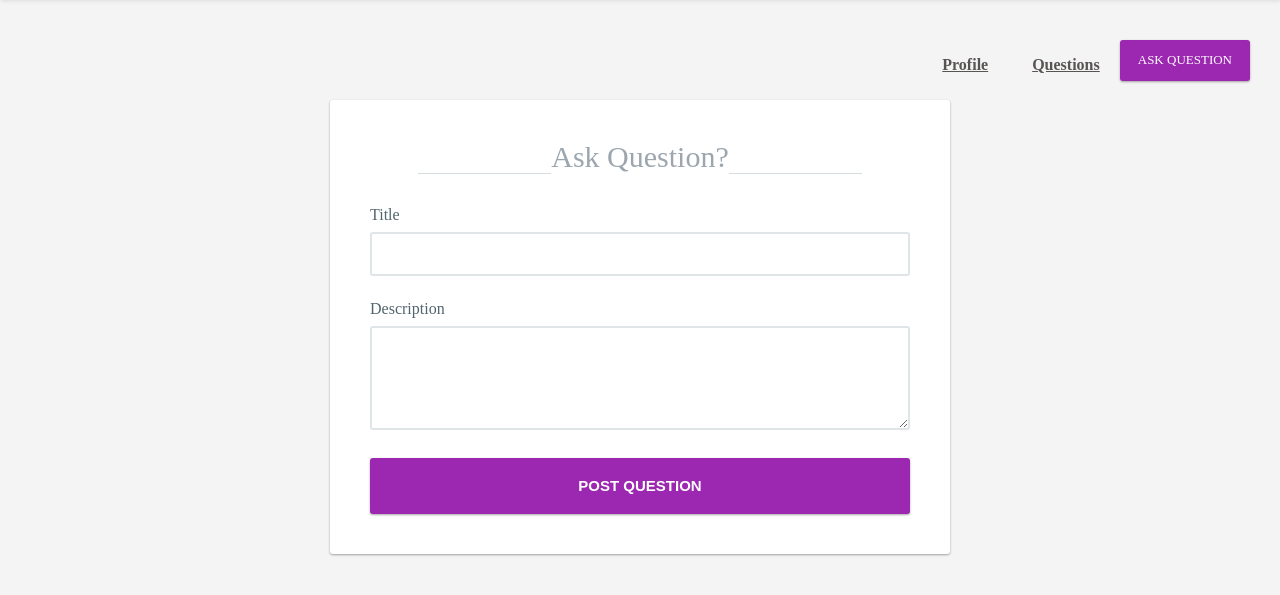
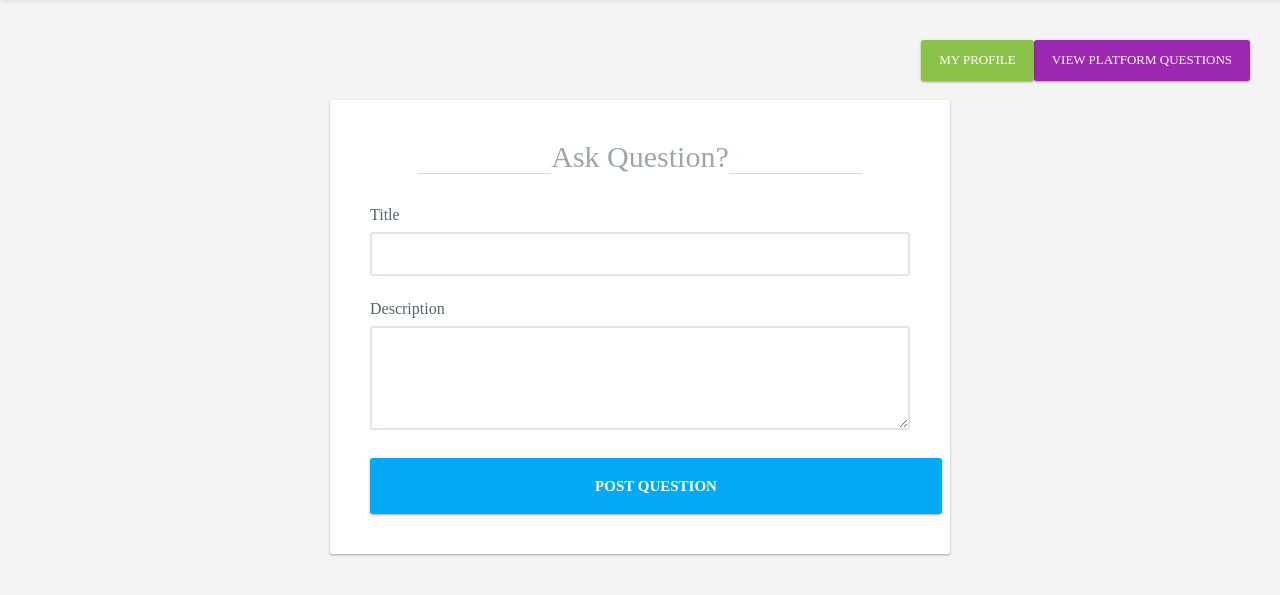
Before and after one commit to Toskgreg/StackOverflow-lite, a Python web app: template UI/templates/ask_question.html in a window 1280 px wide. Shown: the part 70-665 px from the top of the page. Run offline with Jinja, Linux system fonts and the light colour scheme; the template is opened without the code that fills it, so the values that code supplies are empty.

Commit message:
ft(update ask_qn page):create ask-question page This commit fixes the users ask-question page with all its features. [fixes #159718451]

```diff
--- a/UI/templates/ask_question.html
+++ b/UI/templates/ask_question.html
@@ -19,7 +19,7 @@
                                 name="header__search"
                                 placeholder="Search" />
             <div class="header__auth_buttons">
-                <a href="pages/login.html" class="btn bg-slate header__button">Logout</a>
+                <a href="login.html" class="btn bg-slate header__button">Logout</a>
             </div>
         </header>
 
@@ -27,11 +27,8 @@
         <div class="content">
             <div class="content__top_bar">
                 <div class="content__top_bar--right">
-                <ul class="content__nav">
-                    <li class="content__list"><a href="profile.html">Profile</a></li>
-                    <li class="content__list"><a href="questions.html">Questions</a></li>
-                </ul>
-                <a href="ask_question.html" class="btn bg-violet content__question_button">Ask Question</a>
+                <a href="questions.html" class="btn bg-violet content__question_button">View Platform Questions</a>
+                <a href="profile.html" class="btn bg-green content__question_button">My Profile</a>
                 </div>
             </div>
             <div class="content__login content__login--center col-6">
@@ -57,10 +54,12 @@
                         </div>
 
                         <div class="content__login-submit">
-                            <button type="submit" class="content__submit_button btn bg-violet">
+                        <a href="profile.html"
+                            <button type="submit"    class="content__submit_button btn bg-blue">
                                 Post Question
                                 <i class="fa fa-arrow-right"></i>
                             </button>
+                            </a>
                         </div>
                     </form>
                 </div>
```
